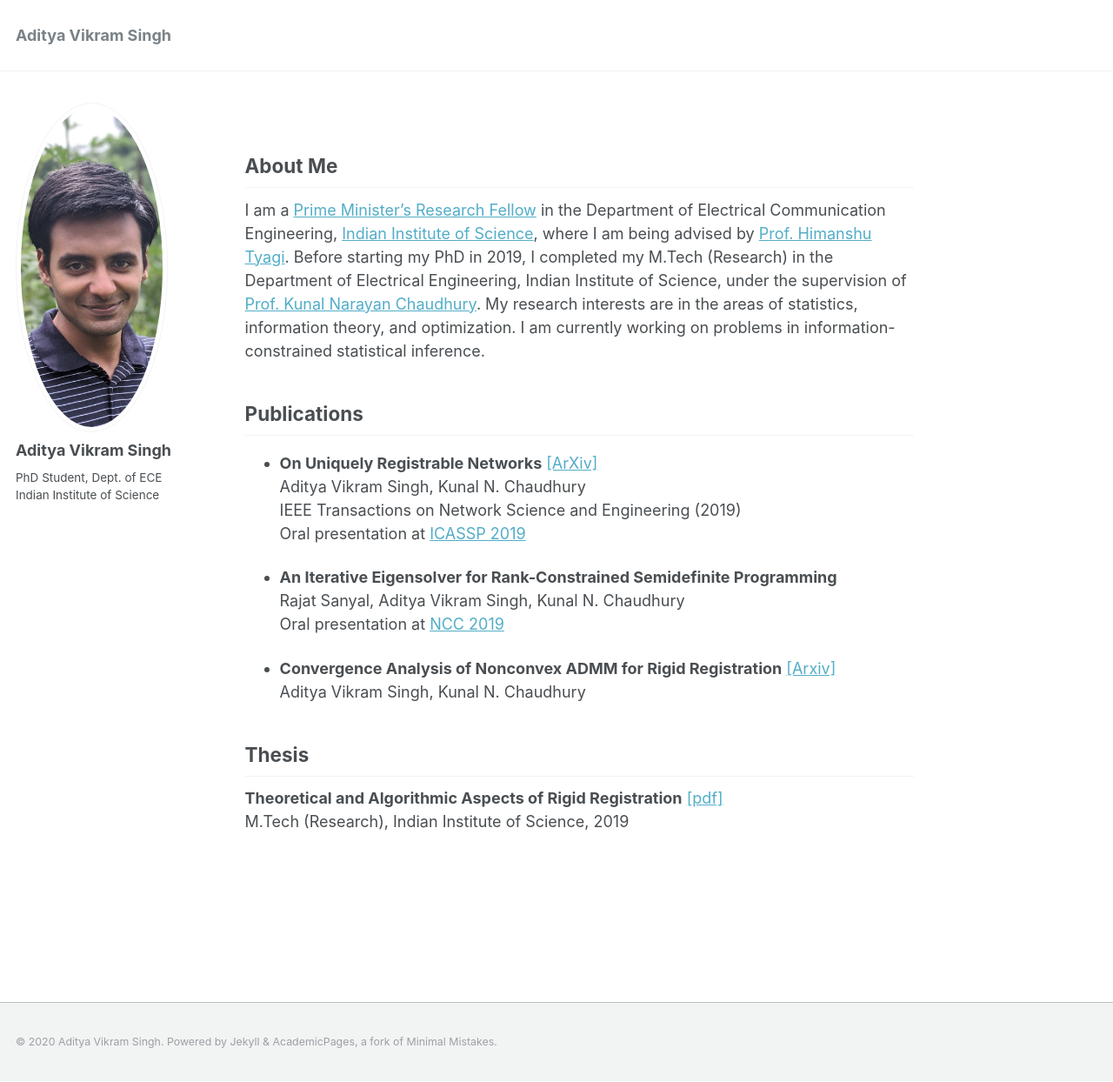
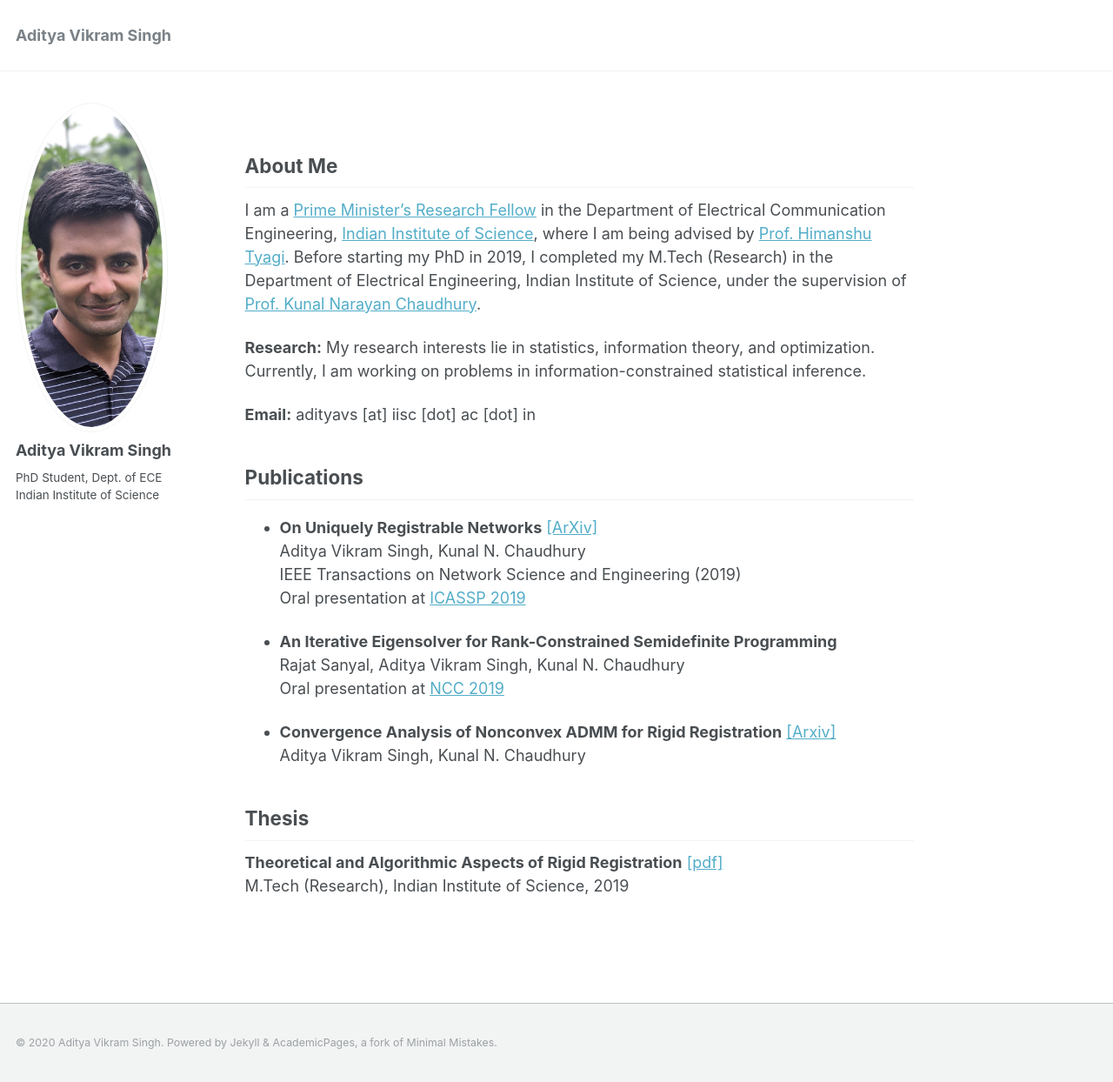
Before and after one commit to aditya-vs/aditya-vs.github.io, a Jekyll site: the page built from _pages/about.md, in a window 1280 px wide and 1244 px high. Shown: the whole window at 87% size. Built offline with Jekyll 4.4.1, drawn with Linux system fonts in a browser that asks for light colours.

Commit message:
Update about.md

```diff
--- a/_pages/about.md
+++ b/_pages/about.md
@@ -9,8 +9,11 @@ redirect_from:
 ---
 
 ## About Me
-I am a [Prime Minister's Research Fellow](https://pmrf.in/) in the Department of Electrical Communication Engineering, [Indian Institute of Science](https://iisc.ac.in/), where I am being advised by [Prof. Himanshu Tyagi](https://ece.iisc.ac.in/~htyagi/). Before starting my PhD in 2019, I completed my M.Tech (Research) in the Department of Electrical Engineering, Indian Institute of Science, under the supervision of [Prof. Kunal Narayan Chaudhury](https://sites.google.com/site/kunalnchaudhury/). My research interests are in the areas of statistics, information theory, and optimization. I am currently working on problems in information-constrained statistical inference.
+I am a [Prime Minister's Research Fellow](https://pmrf.in/) in the Department of Electrical Communication Engineering, [Indian Institute of Science](https://iisc.ac.in/), where I am being advised by [Prof. Himanshu Tyagi](https://ece.iisc.ac.in/~htyagi/). Before starting my PhD in 2019, I completed my M.Tech (Research) in the Department of Electrical Engineering, Indian Institute of Science, under the supervision of [Prof. Kunal Narayan Chaudhury](https://sites.google.com/site/kunalnchaudhury/).
 
+**Research:** My research interests lie in statistics, information theory, and optimization. Currently, I am working on problems in information-constrained statistical inference.
+
+**Email:** adityavs [at] iisc [dot] ac [dot] in
 
 ## Publications
 - **On Uniquely Registrable Networks** [[ArXiv]](https://arxiv.org/abs/1906.09714)
```
